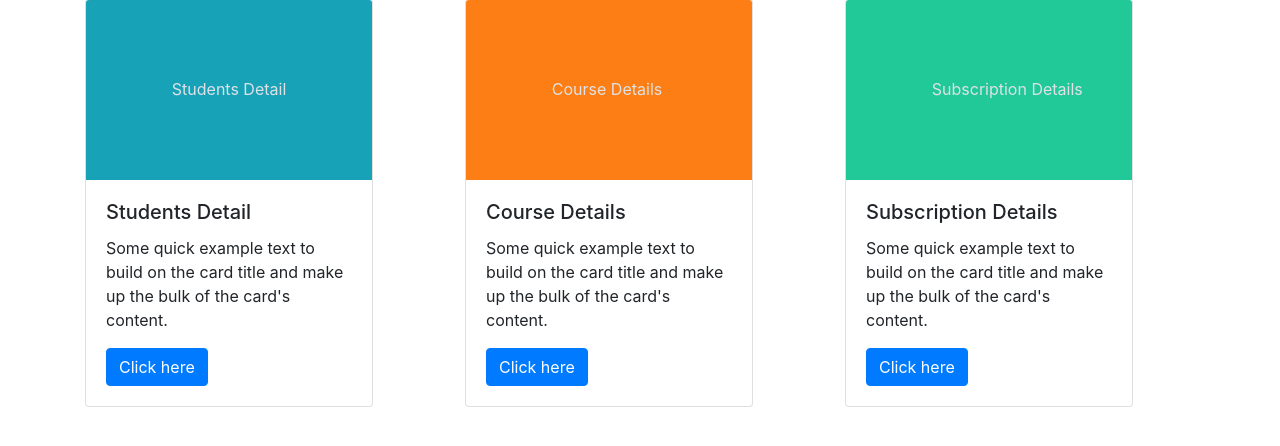
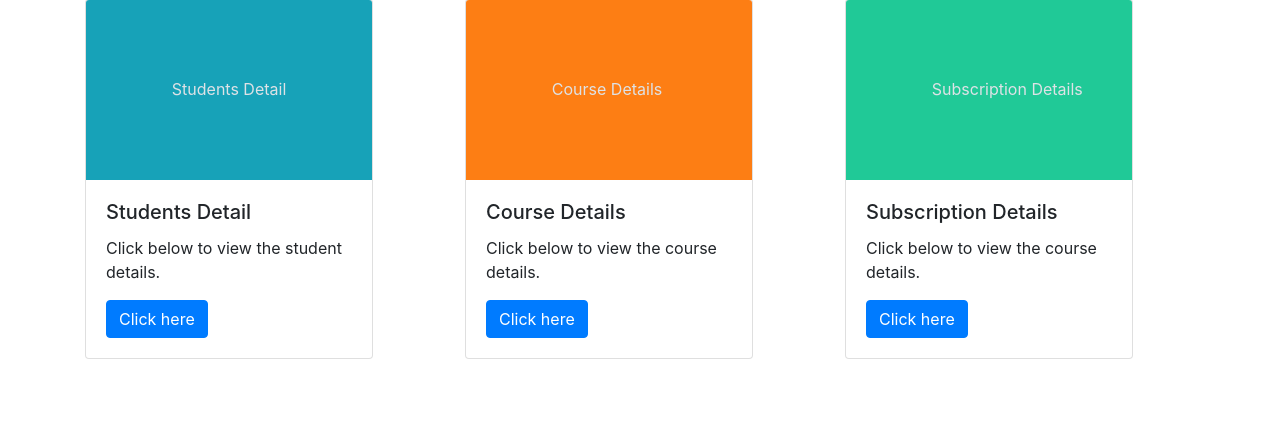
Before and after one commit to tisu1989/sms, a PHP site: page /Welcome.php in a window 1280 px wide. Shown: the part 107-553 px from the top of the page. Run offline with PHP 8.4, Linux system fonts and the light colour scheme.

Commit message:
refs project is completed

```diff
--- a/Welcome.php
+++ b/Welcome.php
@@ -9,7 +9,7 @@
         <svg class="bd-placeholder-img card-img-top" width="100%" height="180" xmlns="http://www.w3.org/2000/svg" preserveAspectRatio="xMidYMid slice" focusable="false" role="img" aria-label="Placeholder: Image cap"><title>Placeholder</title><rect width="100%" height="100%" fill="#17a2b8"></rect><text x="30%" y="50%" fill="#dee2e6" dy=".3em">Students Detail</text></svg>
         <div class="card-body">
           <h5 class="card-title">Students Detail</h5>
-          <p class="card-text">Some quick example text to build on the card title and make up the bulk of the card's content.</p>
+          <p class="card-text">Click below to view the student  details.</p>
           <a href="./studentsDetail.php" class="btn btn-primary">Click here</a>
         </div>
       </div>
@@ -19,7 +19,7 @@
         <svg class="bd-placeholder-img card-img-top" width="100%" height="180" xmlns="http://www.w3.org/2000/svg" preserveAspectRatio="xMidYMid slice" focusable="false" role="img" aria-label="Placeholder: Image cap"><title>Placeholder</title><rect width="100%" height="100%" fill="#fd7e14"></rect><text x="30%" y="50%" fill="#dee2e6" dy=".3em">Course Details</text></svg>
         <div class="card-body">
           <h5 class="card-title">Course Details</h5>
-          <p class="card-text">Some quick example text to build on the card title and make up the bulk of the card's content.</p>
+          <p class="card-text">Click below to view the course  details.</p>
           <a href="./courseDetails.php" class="btn btn-primary">Click here</a>
         </div>
       </div>
@@ -29,7 +29,7 @@
       <svg class="bd-placeholder-img card-img-top" width="100%" height="180" xmlns="http://www.w3.org/2000/svg" preserveAspectRatio="xMidYMid slice" focusable="false" role="img" aria-label="Placeholder: Image cap"><title>Placeholder</title><rect width="100%" height="100%" fill="#20c997"></rect><text x="30%" y="50%" fill="#dee2e6" dy=".3em">Subscription Details</text></svg>
       <div class="card-body">
         <h5 class="card-title">Subscription Details</h5>
-        <p class="card-text">Some quick example text to build on the card title and make up the bulk of the card's content.</p>
+        <p class="card-text">Click below to view the course  details.</p>
         <a href="./subscriptionDetails.php" class="btn btn-primary">Click here</a>
       </div>
     </div>
```
Also changed, not shown: README.md (added).
